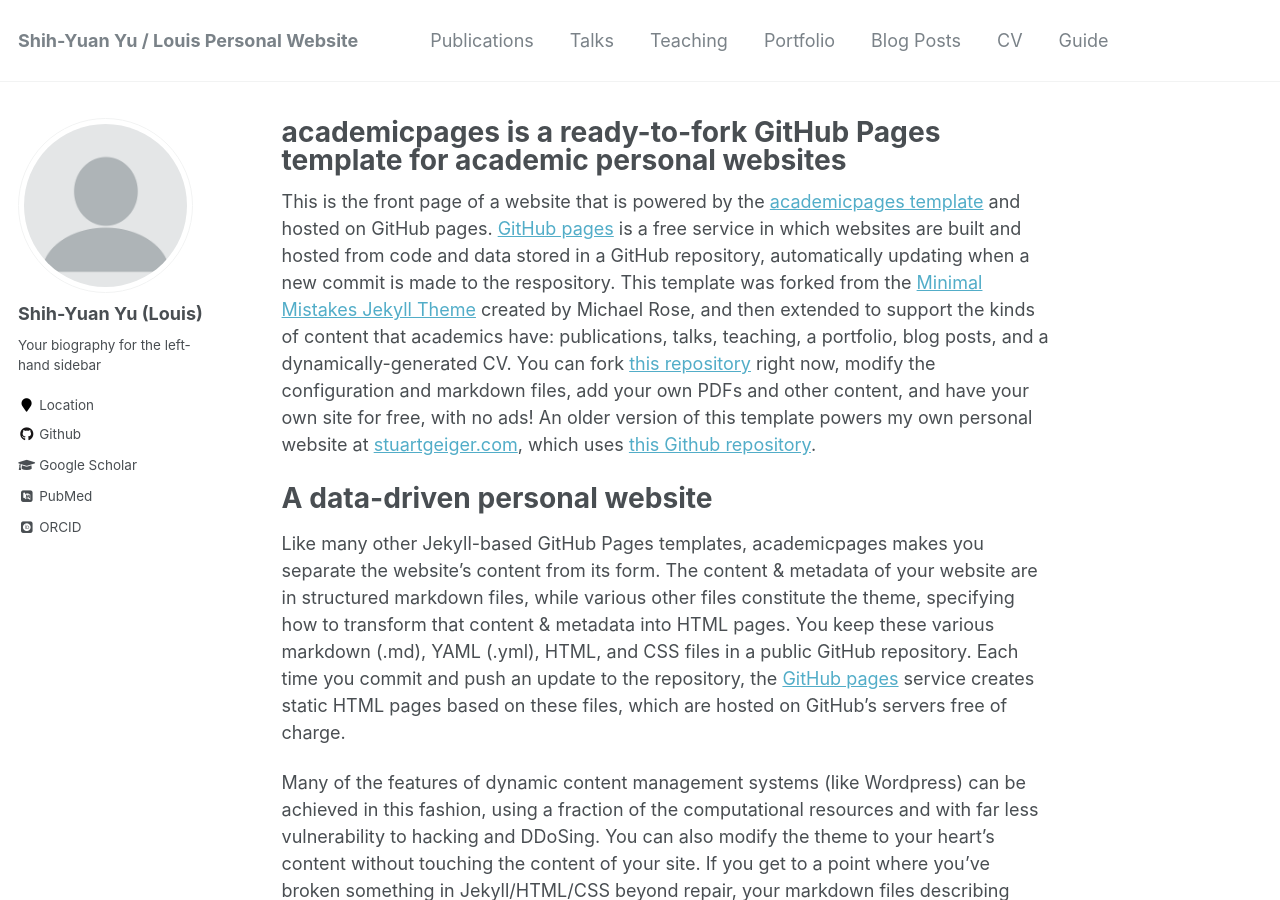
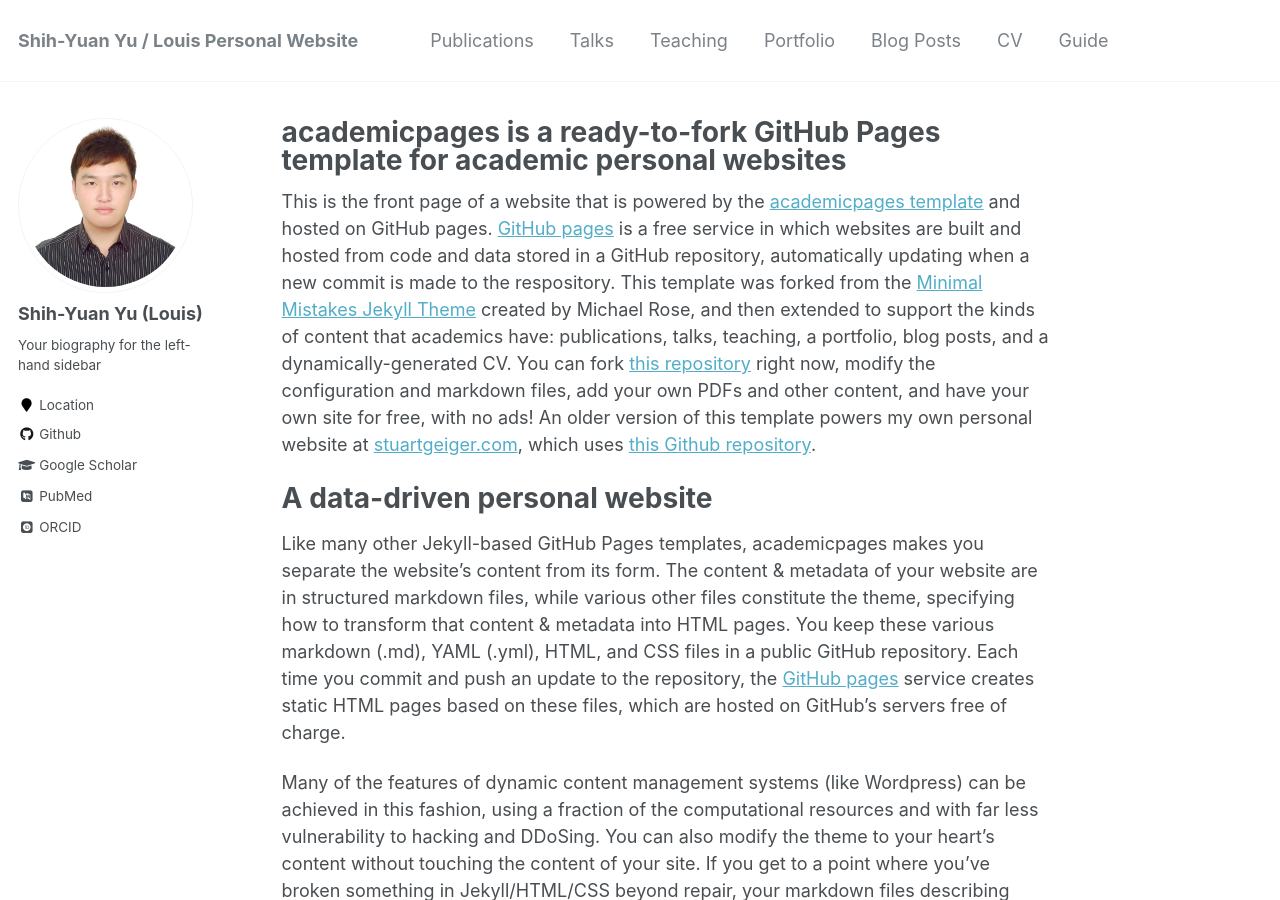
Before and after one commit to louisccc/louisccc.github.io, a Jekyll site: the page built from _pages/about.md, in a window 1280 px wide and 900 px high. Built offline with Jekyll 4.4.1, drawn with Linux system fonts in a browser that asks for light colours; some web fonts are replaced.

Commit message:
upload photos.

```diff
--- a/_config.yml
+++ b/_config.yml
@@ -81,7 +81,7 @@
 # Site Author
 author:
   name             : "Shih-Yuan Yu (Louis)"
-  avatar           : "profile.png"
+  avatar           : "ShihYuan.jpg"
   bio              : "Your biography for the left-hand sidebar"
   location         : "Location"
   employer         :
```
Also changed, not shown: images/ShihYuan.jpg (added), 1 other file.
